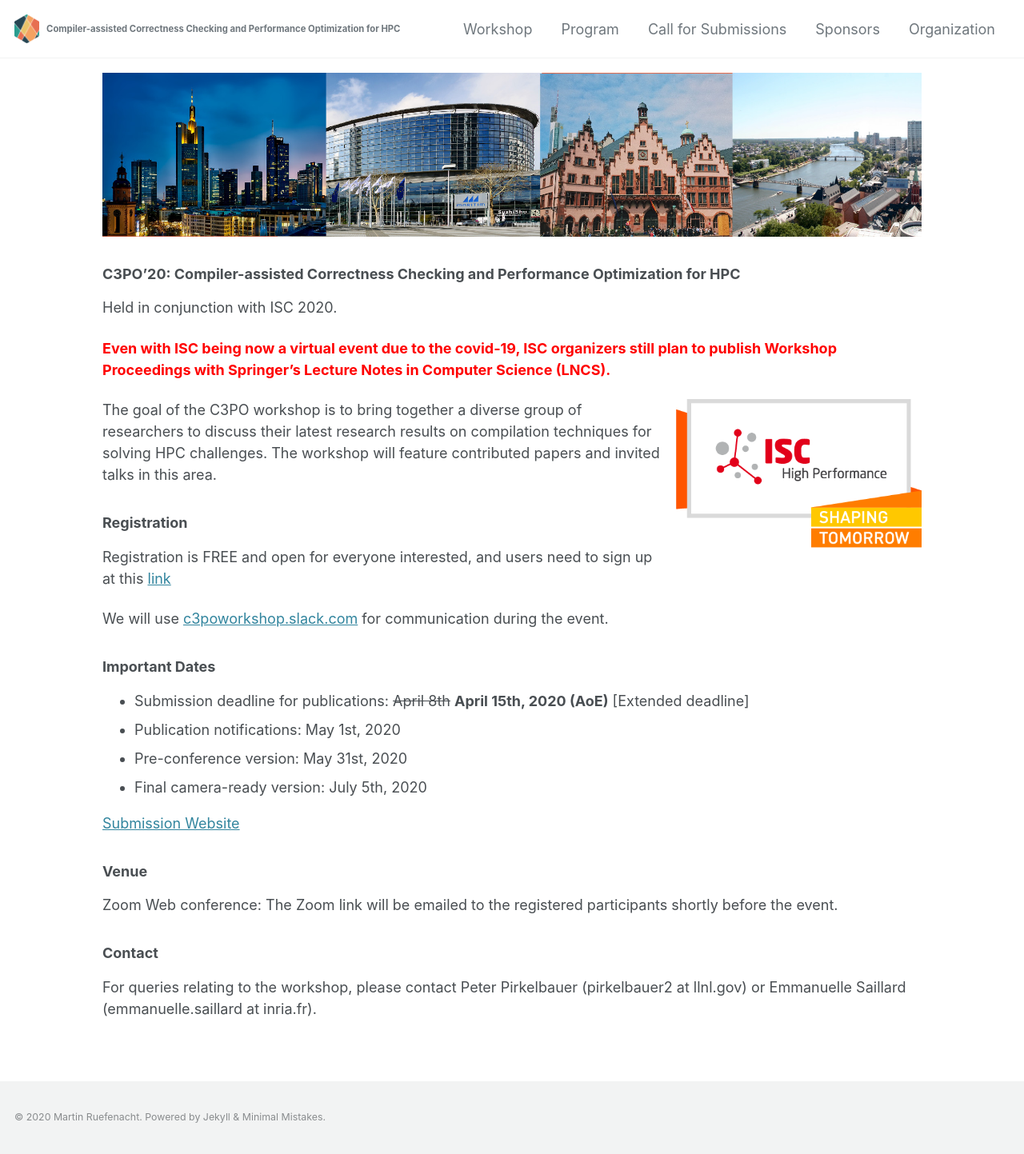
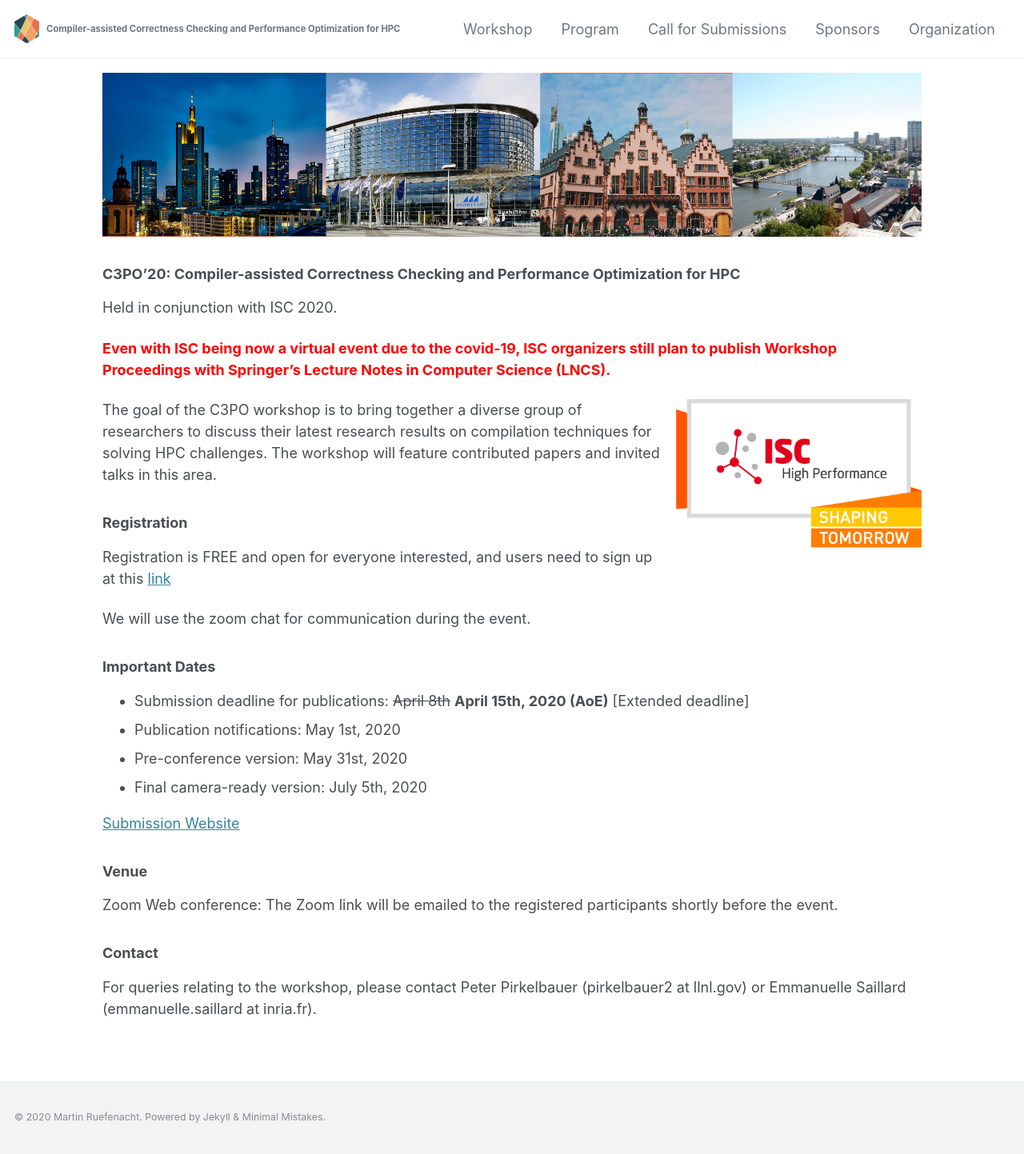
Before and after one commit to c3po-workshop/c3po-workshop.github.io, a Jekyll site: the page built from index.md, in a window 1280 px wide. Shown: the whole page at 80% size. Built offline with Jekyll 4.4.1, drawn with Linux system fonts in a browser that asks for light colours; cached includes are drawn as plain includes; nearby versions of some CDN libraries.

Commit message:
Remove slack for communication

```diff
--- a/index.md
+++ b/index.md
@@ -32,7 +32,7 @@
 
 Registration is FREE and open for everyone interested, and users need to sign up at this [link](https://docs.google.com/forms/d/1s7BDZ9BgFDhpwNF5W3i6a_YSqs7jJlSRl_e957sKEBQ/viewform?edit_requested=true<Paste>)
 
-We will use [c3poworkshop.slack.com](https://join.slack.com/t/c3poworkshop/shared_invite/zt-f9p66mjk-bXcUtAf6KCWaiJiNrXi15g) for communication during the event.
+We will use the zoom chat for communication during the event.
 
 ### Important Dates
 
```
